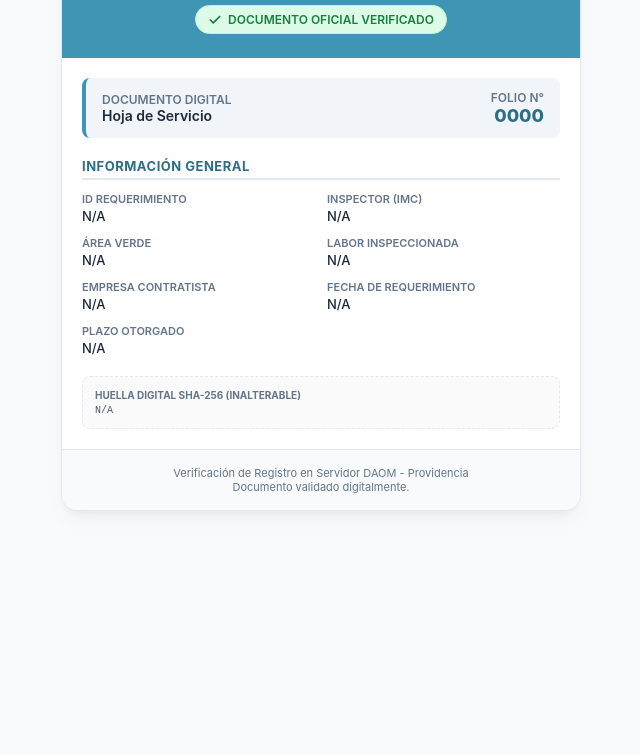
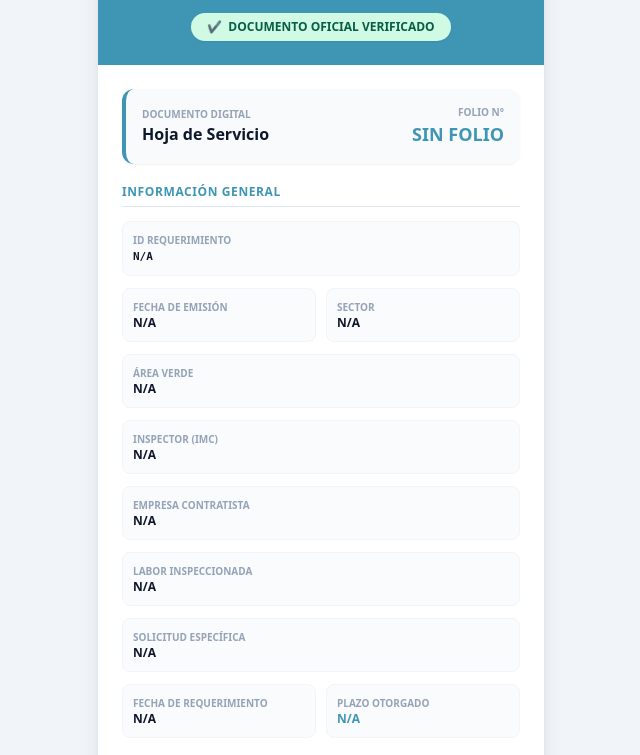
Before and after one commit to ricardogutierrez-bit/verificador-providenciav2, a plain HTML site: page index.html in a window 1280 px wide. Shown: the part 92-847 px from the top of the page, without its empty margins (319-959 px from the left). Before the commit the page ends 800 px from the top, so only its background shows below. Drawn offline with nearby package versions, Linux system fonts and the light colour scheme.

Commit message:
Update index.html

```diff
--- a/index.html
+++ b/index.html
@@ -1,269 +1,158 @@
 <!DOCTYPE html>
 <html lang="es">
 <head>
-    <meta charset="UTF-8">
-    <meta name="viewport" content="width=device-width, initial-scale=1.0">
-    <title>Verificación de Hoja de Servicio - Municipalidad de Providencia</title>
-    <style>
-        :root {
-            --primary: #3e96b4;
-            --primary-dark: #2c6e85;
-            --bg: #f8fafc;
-            --card-bg: #ffffff;
-            --text: #1e293b;
-            --text-muted: #64748b;
-            --border: #e2e8f0;
-            --success: #10b981;
-        }
+  <meta charset="UTF-8" />
+  <meta name="viewport" content="width=device-width, initial-scale=1.0" />
+  <title>Verificador Oficial - Municipalidad de Providencia</title>
+  <script src="https://cdn.tailwindcss.com"></script>
+</head>
+<body class="bg-slate-100 min-h-screen flex items-center justify-center p-4 font-sans text-slate-800">
 
-        * {
-            box-sizing: border-box;
-            margin: 0;
-            padding: 0;
-            font-family: -apple-system, BlinkMacSystemFont, "Segoe UI", Roboto, Helvetica, Arial, sans-serif;
-        }
+  <div class="max-w-md w-full bg-white rounded-3xl shadow-xl overflow-hidden border border-slate-200">
 
-        body {
-            background-color: var(--bg);
-            color: var(--text);
-            padding: 16px;
-            display: flex;
-            justify-content: center;
-            align-items: flex-start;
-            min-height: 100vh;
-        }
-
-        .container {
-            width: 100%;
-            max-width: 520px;
-            background: var(--card-bg);
-            border-radius: 16px;
-            box-shadow: 0 10px 25px -5px rgba(0, 0, 0, 0.05), 0 8px 10px -6px rgba(0, 0, 0, 0.05);
-            border: 1px solid var(--border);
-            overflow: hidden;
-        }
-
-        .header {
-            background-color: var(--primary);
-            color: white;
-            padding: 24px 20px;
-            text-align: center;
-            position: relative;
-        }
-
-        .header h1 {
-            font-size: 18px;
-            font-weight: 700;
-            letter-spacing: 0.5px;
-            margin-bottom: 4px;
-        }
-
-        .header p {
-            font-size: 12px;
-            opacity: 0.9;
-        }
-
-        .badge-verified {
-            display: inline-flex;
-            align-items: center;
-            gap: 6px;
-            background: #dcfce7;
-            color: #15803d;
-            font-size: 12px;
-            font-weight: 600;
-            padding: 6px 12px;
-            border-radius: 20px;
-            margin: 16px auto 0 auto;
-            border: 1px solid #bbf7d0;
-        }
-
-        .content {
-            padding: 20px;
-        }
-
-        .folio-box {
-            background-color: #f1f5f9;
-            border-radius: 8px;
-            padding: 12px 16px;
-            display: flex;
-            justify-content: space-between;
-            align-items: center;
-            margin-bottom: 20px;
-            border-left: 4px solid var(--primary);
-        }
-
-        .folio-title {
-            font-size: 12px;
-            color: var(--text-muted);
-            font-weight: 600;
-            text-transform: uppercase;
-        }
-
-        .folio-number {
-            font-size: 18px;
-            font-weight: 800;
-            color: var(--primary-dark);
-        }
-
-        .section-title {
-            font-size: 13px;
-            font-weight: 700;
-            color: var(--primary-dark);
-            text-transform: uppercase;
-            letter-spacing: 0.5px;
-            margin-bottom: 12px;
-            padding-bottom: 4px;
-            border-bottom: 2px solid #e2e8f0;
-        }
-
-        .grid-data {
-            display: grid;
-            grid-template-columns: 1fr;
-            gap: 12px;
-            margin-bottom: 20px;
-        }
-
-        .data-item {
-            display: flex;
-            flex-direction: column;
-            gap: 2px;
-        }
-
-        .data-label {
-            font-size: 11px;
-            font-weight: 600;
-            color: var(--text-muted);
-            text-transform: uppercase;
-        }
-
-        .data-value {
-            font-size: 13px;
-            font-weight: 500;
-            color: var(--text);
-            word-break: break-word;
-        }
-
-        .hash-box {
-            background: #fafafa;
-            border: 1px dashed var(--border);
-            padding: 12px;
-            border-radius: 8px;
-            margin-top: 16px;
-        }
-
-        .hash-title {
-            font-size: 10px;
-            font-weight: 700;
-            color: var(--text-muted);
-            margin-bottom: 4px;
-            text-transform: uppercase;
-        }
-
-        .hash-code {
-            font-family: monospace;
-            font-size: 10px;
-            color: #475569;
-            word-break: break-all;
-        }
-
-        .footer {
-            padding: 16px 20px;
-            background-color: #f8fafc;
-            border-top: 1px solid var(--border);
-            text-align: center;
-            font-size: 11px;
-            color: var(--text-muted);
-        }
-
-        @media (min-width: 480px) {
-            .grid-data {
-                grid-template-columns: 1fr 1fr;
-            }
-        }
-    </style>
-</head>
-<body>
-
-<div class="container">
-    <div class="header">
-        <h1>MUNICIPALIDAD DE PROVIDENCIA</h1>
-        <p>Dirección de Medio Ambiente, Aseo, Ornato y Mantención</p>
-        <div class="badge-verified">
-            <svg width="14" height="14" viewBox="0 0 24 24" fill="none" stroke="currentColor" stroke-width="3" stroke-linecap="round" stroke-linejoin="round"><polyline points="20 6 9 17 4 12"></polyline></svg>
-            DOCUMENTO OFICIAL VERIFICADO
+    <!-- Cabecera Institucional (Intacta) -->
+    <div class="bg-[#3E96B4] text-white px-6 py-6 text-center">
+      <h1 class="text-lg font-bold tracking-wide">MUNICIPALIDAD DE PROVIDENCIA</h1>
+      <p class="text-xs text-sky-100 mt-1">Dirección de Medio Ambiente, Aseo, Ornato y Mantención</p>
+      <div id="badge-estado" class="inline-flex items-center gap-1.5 bg-emerald-100 text-emerald-800 font-bold text-xs px-4 py-1.5 rounded-full mt-4 shadow-sm">
+        <span id="badge-icono">✔</span>
+        <span id="badge-texto">DOCUMENTO OFICIAL VERIFICADO</span>
       </div>
     </div>
 
-    <div class="content">
-        <div class="folio-box">
+    <!-- Contenido -->
+    <div class="p-6 space-y-5">
+
+      <!-- Tarjeta Folio (Intacta) -->
+      <div class="bg-slate-50 border-l-4 border-[#3E96B4] rounded-xl p-4 flex justify-between items-center shadow-sm">
         <div>
-                <div class="folio-title">Documento Digital</div>
-                <div style="font-size: 14px; font-weight: 600;">Hoja de Servicio</div>
+          <span class="text-[10px] font-bold uppercase text-slate-400 block">DOCUMENTO DIGITAL</span>
+          <strong class="text-base text-slate-900">Hoja de Servicio</strong>
         </div>
-            <div style="text-align: right;">
-                <div class="folio-title">Folio N°</div>
-                <div class="folio-number" id="lbl-folio">0000</div>
+        <div class="text-right">
+          <span class="text-[10px] font-bold uppercase text-slate-400 block">FOLIO N°</span>
+          <strong class="text-lg font-extrabold text-[#3E96B4]" id="val-folio">-</strong>
         </div>
       </div>
 
-        <div class="section-title">Información General</div>
+      <!-- Información General (10 ítems solicitados) -->
+      <div>
+        <h2 class="text-xs font-bold uppercase text-[#3E96B4] border-b border-slate-200 pb-1.5 mb-3.5 tracking-wider">
+          INFORMACIÓN GENERAL
+        </h2>
 
-        <div class="grid-data">
-            <div class="data-item">
-                <span class="data-label">ID Requerimiento</span>
-                <span class="data-value" id="lbl-req">-</span>
+        <div class="space-y-3 text-xs">
+
+          <!-- 1. ID Requerimiento -->
+          <div class="bg-slate-50/70 p-2.5 rounded-lg border border-slate-100">
+            <span class="text-[10px] font-bold uppercase text-slate-400 block">ID REQUERIMIENTO</span>
+            <strong class="text-slate-900 font-mono text-[11px] break-all" id="val-id">-</strong>
           </div>
-            <div class="data-item">
-                <span class="data-label">Inspector (IMC)</span>
-                <span class="data-value" id="lbl-imc">-</span>
+
+          <!-- 2. Fecha Emisión Documento y 3. Sector -->
+          <div class="grid grid-cols-2 gap-2.5">
+            <div class="bg-slate-50/70 p-2.5 rounded-lg border border-slate-100">
+              <span class="text-[10px] font-bold uppercase text-slate-400 block">FECHA DE EMISIÓN</span>
+              <strong class="text-slate-900" id="val-emision">-</strong>
             </div>
-            <div class="data-item">
-                <span class="data-label">Área Verde</span>
-                <span class="data-value" id="lbl-area">-</span>
-            </div>
-            <div class="data-item">
-                <span class="data-label">Labor Inspeccionada</span>
-                <span class="data-value" id="lbl-labor">-</span>
-            </div>
-            <div class="data-item">
-                <span class="data-label">Empresa Contratista</span>
-                <span class="data-value" id="lbl-contratista">-</span>
-            </div>
-            <div class="data-item">
-                <span class="data-label">Fecha de Requerimiento</span>
-                <span class="data-value" id="lbl-fecha">-</span>
-            </div>
-            <div class="data-item">
-                <span class="data-label">Plazo Otorgado</span>
-                <span class="data-value" id="lbl-plazo">-</span>
+            <div class="bg-slate-50/70 p-2.5 rounded-lg border border-slate-100">
+              <span class="text-[10px] font-bold uppercase text-slate-400 block">SECTOR</span>
+              <strong class="text-slate-900" id="val-sector">-</strong>
             </div>
           </div>
 
-        <div class="hash-box">
-            <div class="hash-title">Huella Digital SHA-256 (Inalterable)</div>
-            <div class="hash-code" id="lbl-hash">----------------------------------------------------------------</div>
+          <!-- 4. Área Verde -->
+          <div class="bg-slate-50/70 p-2.5 rounded-lg border border-slate-100">
+            <span class="text-[10px] font-bold uppercase text-slate-400 block">ÁREA VERDE</span>
+            <strong class="text-slate-900" id="val-av">-</strong>
+          </div>
+
+          <!-- 5. Inspector (IMC) -->
+          <div class="bg-slate-50/70 p-2.5 rounded-lg border border-slate-100">
+            <span class="text-[10px] font-bold uppercase text-slate-400 block">INSPECTOR (IMC)</span>
+            <strong class="text-slate-900" id="val-imc">-</strong>
+          </div>
+
+          <!-- 6. Empresa Contratista -->
+          <div class="bg-slate-50/70 p-2.5 rounded-lg border border-slate-100">
+            <span class="text-[10px] font-bold uppercase text-slate-400 block">EMPRESA CONTRATISTA</span>
+            <strong class="text-slate-900" id="val-empresa">-</strong>
+          </div>
+
+          <!-- 7. Labor Inspeccionada -->
+          <div class="bg-slate-50/70 p-2.5 rounded-lg border border-slate-100">
+            <span class="text-[10px] font-bold uppercase text-slate-400 block">LABOR INSPECCIONADA</span>
+            <strong class="text-slate-900" id="val-labor">-</strong>
+          </div>
+
+          <!-- 8. Solicitud Específica -->
+          <div class="bg-slate-50/70 p-2.5 rounded-lg border border-slate-100">
+            <span class="text-[10px] font-bold uppercase text-slate-400 block">SOLICITUD ESPECÍFICA</span>
+            <strong class="text-slate-900" id="val-solicitud">-</strong>
+          </div>
+
+          <!-- 9. Fecha de Requerimiento y 10. Plazo Otorgado -->
+          <div class="grid grid-cols-2 gap-2.5">
+            <div class="bg-slate-50/70 p-2.5 rounded-lg border border-slate-100">
+              <span class="text-[10px] font-bold uppercase text-slate-400 block">FECHA DE REQUERIMIENTO</span>
+              <strong class="text-slate-900" id="val-freq">-</strong>
+            </div>
+            <div class="bg-slate-50/70 p-2.5 rounded-lg border border-slate-100">
+              <span class="text-[10px] font-bold uppercase text-slate-400 block">PLAZO OTORGADO</span>
+              <strong class="text-[#3E96B4]" id="val-plazo">-</strong>
             </div>
           </div>
 
-    <div class="footer">
-        Verificación de Registro en Servidor DAOM - Providencia<br>
-        Documento validado digitalmente.
         </div>
       </div>
 
+      <!-- Huella SHA-256 -->
+      <div class="bg-slate-50 border border-dashed border-slate-300 rounded-xl p-3.5">
+        <span class="text-[10px] font-bold uppercase text-slate-400 block mb-1">HUELLA DIGITAL SHA-256 (INALTERABLE)</span>
+        <code class="text-[11px] text-slate-700 break-all font-mono leading-relaxed" id="val-hash">-</code>
+      </div>
+
+    </div>
+
+    <!-- Pie -->
+    <div class="bg-slate-50 border-t border-slate-200 px-6 py-4 text-center text-[11px] text-slate-500">
+      Verificación de Registro en Servidor DAOM - Providencia<br />
+      Documento validado digitalmente.
+    </div>
+
+  </div>
+
   <script>
-    const urlParams = new URLSearchParams(window.location.search);
+    const params = new URLSearchParams(window.location.search);
 
-    document.getElementById('lbl-folio').textContent = urlParams.get('f') || '0000';
-    document.getElementById('lbl-req').textContent = urlParams.get('id') || 'N/A';
-    document.getElementById('lbl-imc').textContent = urlParams.get('imc') || 'N/A';
-    document.getElementById('lbl-area').textContent = urlParams.get('av') || 'N/A';
-    document.getElementById('lbl-labor').textContent = urlParams.get('l') || 'N/A';
-    document.getElementById('lbl-contratista').textContent = urlParams.get('c') || 'N/A';
-    document.getElementById('lbl-fecha').textContent = urlParams.get('fecha') || 'N/A';
-    document.getElementById('lbl-plazo').textContent = urlParams.get('plazo') || 'N/A';
-    document.getElementById('lbl-hash').textContent = urlParams.get('h') || 'N/A';
+    function obtenerParam(listaClaves, fallback = "N/A") {
+      for (const clave of listaClaves) {
+        const val = params.get(clave);
+        if (val && val.trim() !== "") return val.trim();
+      }
+      return fallback;
+    }
+
+    // Cambiar sello superior si el documento fue anulado
+    if (params.get("anulado") === "1") {
+      const badge = document.getElementById("badge-estado");
+      badge.className = "inline-flex items-center gap-1.5 bg-red-100 text-red-800 font-bold text-xs px-4 py-1.5 rounded-full mt-4 shadow-sm";
+      document.getElementById("badge-icono").innerText = "✖";
+      document.getElementById("badge-texto").innerText = "FOLIO ANULADO - SIN EFECTO LEGAL";
+    }
+
+    document.getElementById("val-folio").innerText = obtenerParam(["f", "folio"], "SIN FOLIO").toUpperCase();
+    document.getElementById("val-id").innerText = obtenerParam(["id"]);
+    document.getElementById("val-emision").innerText = obtenerParam(["emision", "fecha_emision"]);
+    document.getElementById("val-sector").innerText = obtenerParam(["sec", "sector"]);
+    document.getElementById("val-av").innerText = obtenerParam(["av"]);
+    document.getElementById("val-imc").innerText = obtenerParam(["imc"]);
+    document.getElementById("val-empresa").innerText = obtenerParam(["c", "empresa"]);
+    document.getElementById("val-labor").innerText = obtenerParam(["l", "labor"]);
+    document.getElementById("val-solicitud").innerText = obtenerParam(["sol", "solicitud"]);
+    document.getElementById("val-freq").innerText = obtenerParam(["freq", "fecha"]);
+    document.getElementById("val-plazo").innerText = obtenerParam(["plazo"]);
+    document.getElementById("val-hash").innerText = obtenerParam(["h", "hash"]);
   </script>
-
 </body>
 </html>
```
Lines whose indentation alone changed are shown as unchanged.
